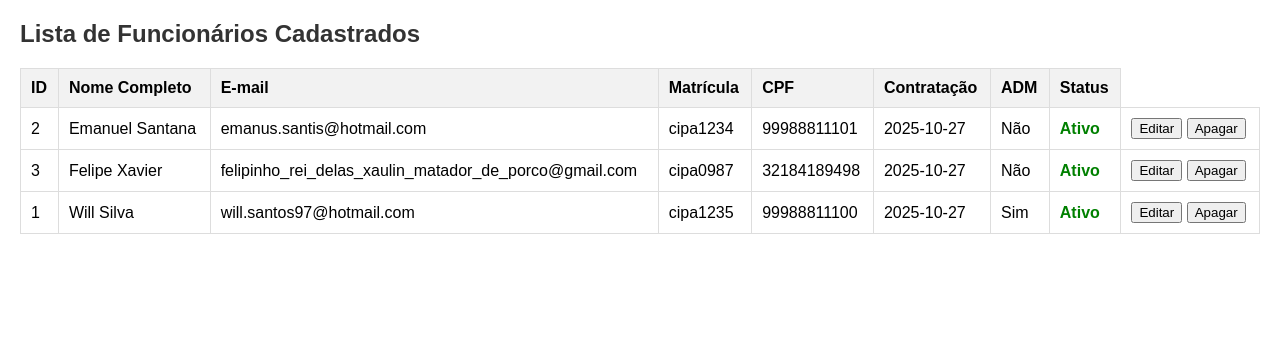
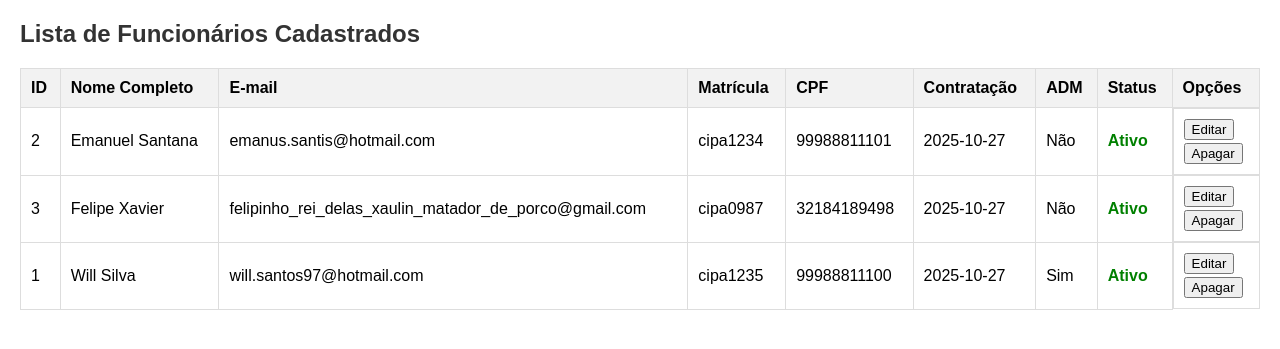
Before and after one commit to projectcipa/Cipa-Project-Main, a PHP site: page /views/listarFuncionarios.php in a window 1280 px wide. Shown: the top 349 px of the page. Run offline with PHP 8.4, Linux system fonts and the light colour scheme; data comes from the database, SQL or seed files in the repository.

Commit message:
alterei o css da pagina de listagem de usuarios

```diff
--- a/css/listarFuncionarios.css
+++ b/css/listarFuncionarios.css
@@ -15,6 +15,14 @@ th, td {
     border: 1px solid #ddd; padding: 10px; text-align: left;
 }
 
+.opcoesbtns{
+
+    display: flex;
+    flex-direction: column;
+    gap: 3px;
+
+}
+
 th {
     background-color: #f2f2f2;
 }
--- a/views/listarFuncionarios.php
+++ b/views/listarFuncionarios.php
@@ -11,7 +11,7 @@
 <head>
     <meta charset="UTF-8">
     <title>Lista de Funcionários</title>
-    <link rel="stylesheet" href="./css/listarFuncionarios.css">
+    <link rel="stylesheet" href="../css/listarFuncionarios.css">
 </head>
 <body>
 
@@ -33,6 +33,7 @@
                     <th>Contratação</th>
                     <th>ADM</th>
                     <th>Status</th>
+                    <th>Opções</th>
                 </tr>
             </thead>
             <tbody>
@@ -57,7 +58,7 @@
                                 }
                             ?>
                         </td>
-                         <td>
+                         <td class="opcoesbtns">
                             <!-- Edit -->
                             <a href="./editarFuncionario.php?id=<?php echo $funcionario['id_funcionario']; ?>"><button>Editar</button></a>
 
```
